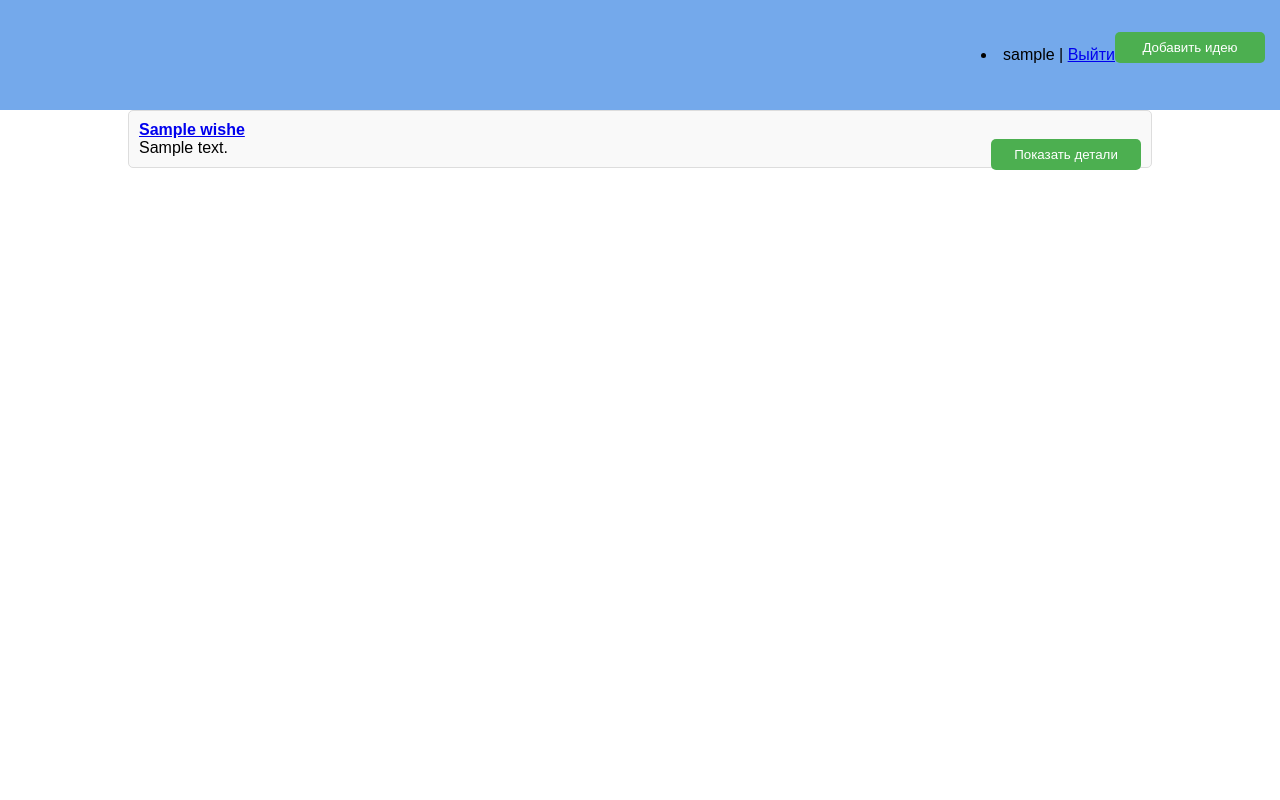
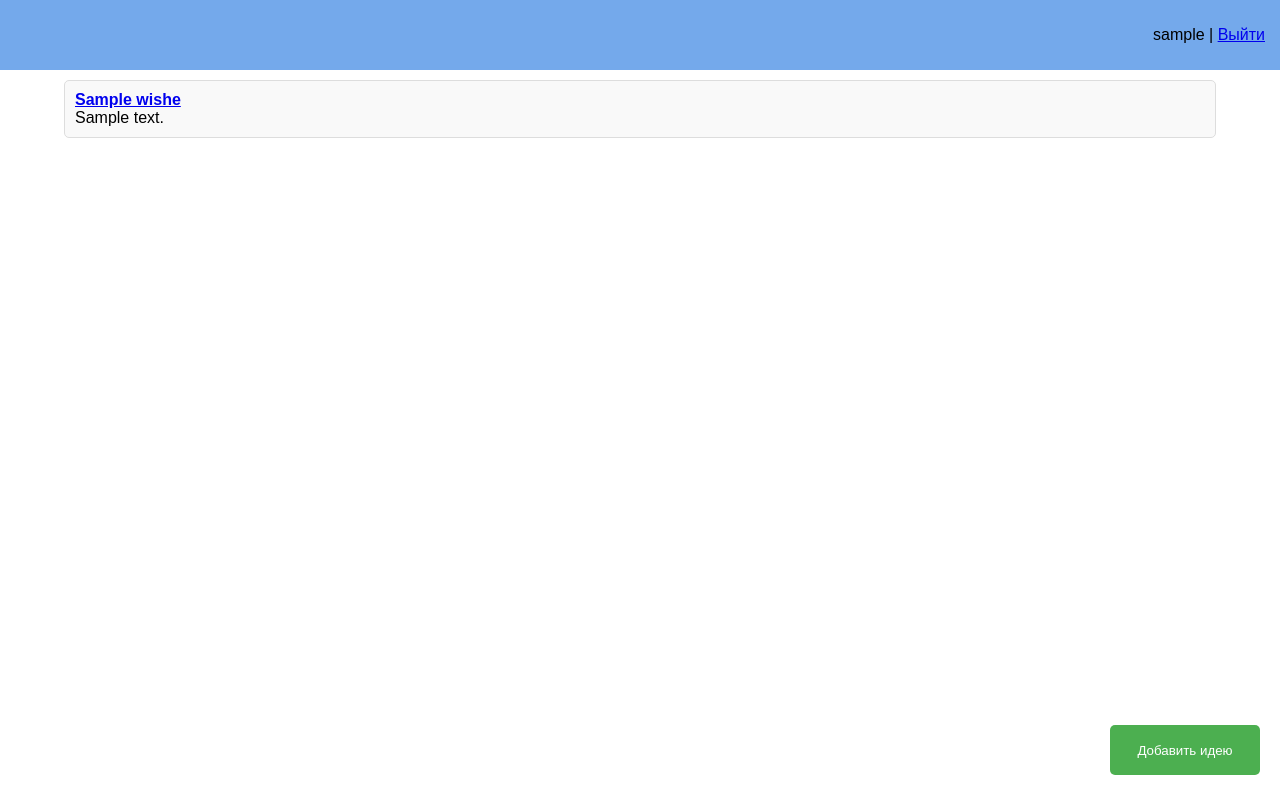
Before and after one commit to k1nque/softjinnBack, a Django app: page / in a window 1280 px wide. Run offline with Django 5.2, Linux system fonts and the light colour scheme; a user stored in the database is signed in; tables that the repository leaves empty hold one stand-in row (values such as "Sample post").

Commit message:
Немного причесал вёрстку

```diff
--- a/main_app/templates/idea.html
+++ b/main_app/templates/idea.html
@@ -2,6 +2,7 @@
 {% load static %}
 
 {% block content %}
+<div id="idea-content">
 <h1> {{idea.title}} </h1>
 
 <p>
@@ -18,6 +19,7 @@
 {% else %}
 <button class="response-button" onclick="deleteResponse()">Убрать отклик</button>
 {% endif %}
+</div>
 
 <script src="{% static 'main_app/scripts/idea.js' %}"> </script>
 
--- a/static/main_app/styles/style.css
+++ b/static/main_app/styles/style.css
@@ -10,10 +10,17 @@ body, html {
     display: flex;
     justify-content: flex-end;
     align-items: center;
-    height: 10%;
+    height: 5%;
+}
+.header li {
+    list-style-type: none;
 }
 .add-idea-button {
+    position: fixed;
+    bottom: 10px;
+    right: 20px;
     width: 150px; /* Ширина кнопки 150px */
+    height: 50px;
     background-color: #4caf50; /* Зеленый цвет для кнопки */
     color: white;
     padding: 8px 16px;
@@ -42,8 +49,8 @@ body, html {
     top: 50%;
     left: 50%;
     transform: translate(-50%, -50%);
-    width: 500px;
-    height: 400px;
+    width: 90%;
+    height: 40%;
     box-sizing: border-box;
     border-radius: 10px; /* Скругление окна ввода */
     z-index: 2;
@@ -57,6 +64,7 @@ body, html {
     cursor: pointer;
 }
 input[type="text"],
+input[type="password"],
 textarea,
 button {
     padding: 8px;
@@ -78,7 +86,8 @@ button[type="submit"]:hover {
 }
 .ideas-panel {
     margin-top: 20px;
-    width: 80%; /* Ширина панели с идеями 80% */
+    padding-top: 10px;
+    width: 90%; /* Ширина панели с идеями 90% */
     margin: auto;
 }
 .idea {
@@ -89,13 +98,7 @@ button[type="submit"]:hover {
     padding: 10px;
 }
 .view-details-button {
-    background-color: #4caf50;
-    color: white;
-    cursor: pointer;
-    border: none;
-    border-radius: 5px;
-    width: 150px;
-    float: right;
+    display: none;
 }
 #details-popup {
     background-color: #ffffff;
@@ -123,3 +126,11 @@ button[type="submit"]:hover {
     list-style-type: none;
     padding: 0;
 }
+body form {
+    padding-left: 5%;
+    padding-right: 5%;
+}
+#idea-content { /*Страница идеи, основной контент под хэдером*/
+    width: 90%;
+    margin: auto;
+}
```
